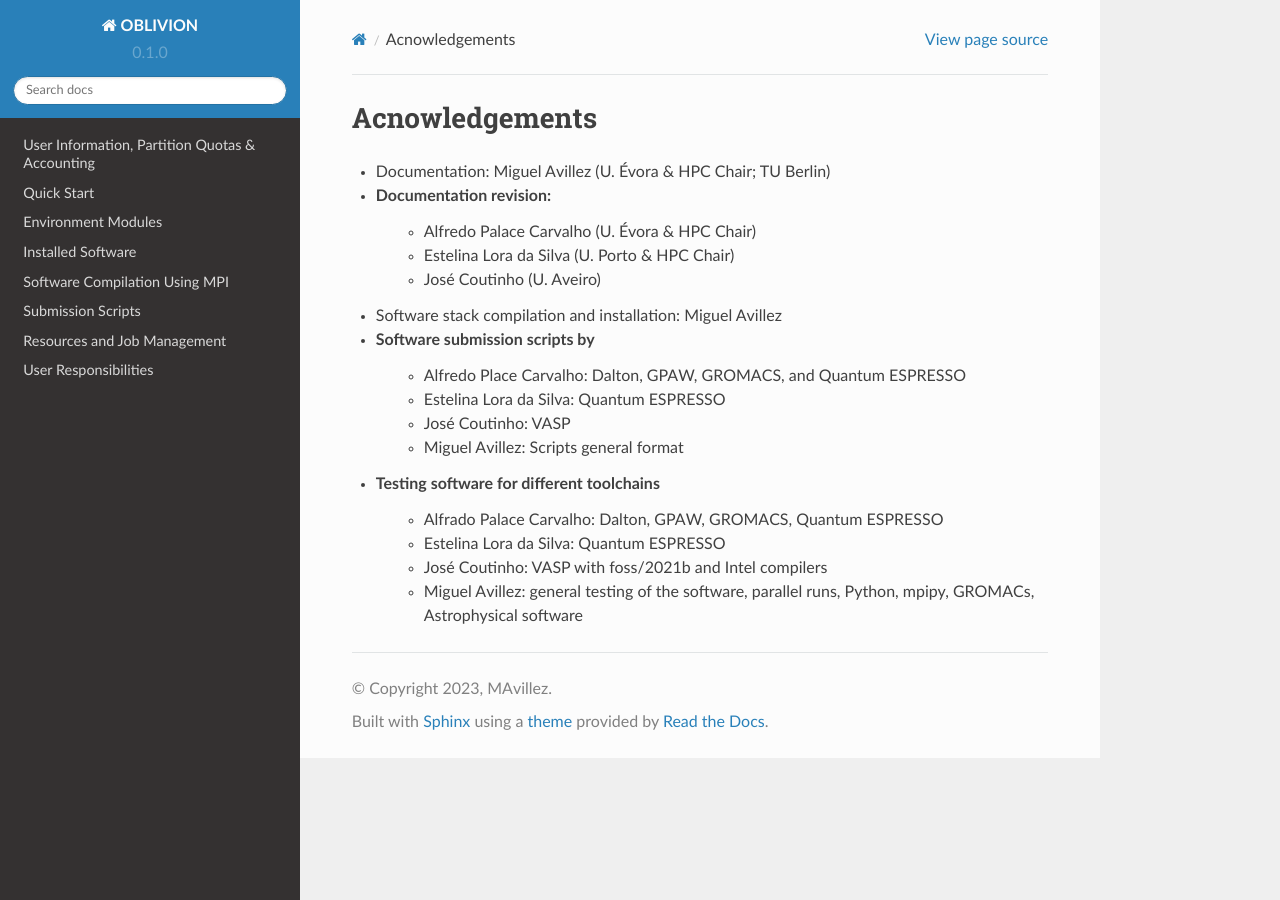
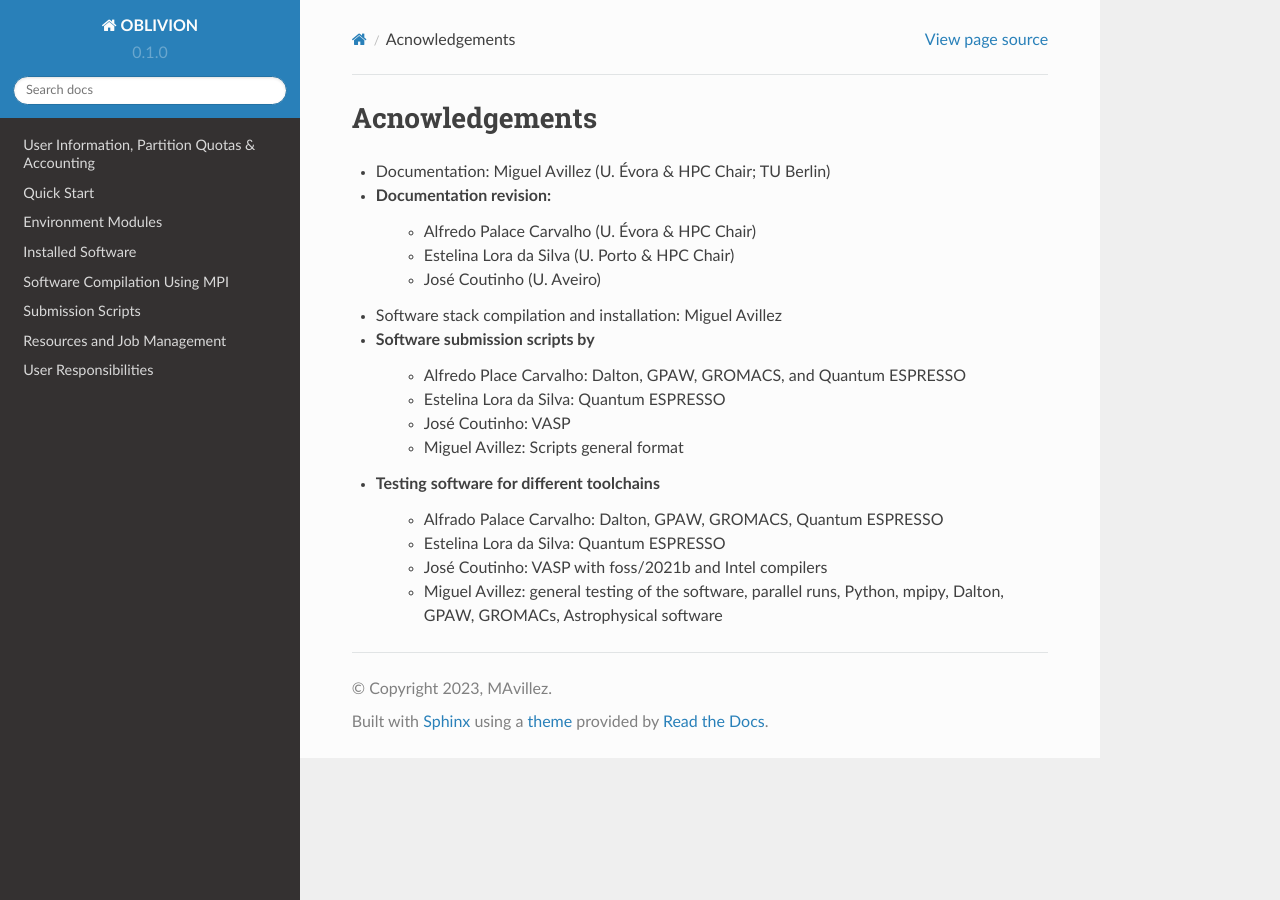
Before and after one commit to mavillez/Oblivion, a Sphinx documentation site: the page built from docs/source/acnowledgments.rst, in a window 1280 px wide. Built offline with Sphinx 7.4.7 and the Read the Docs theme 2.0.0, drawn with Linux system fonts in a browser that asks for light colours.

Commit message:
Update acnowledgments.rst

```diff
--- a/docs/source/acnowledgments.rst
+++ b/docs/source/acnowledgments.rst
@@ -15,4 +15,4 @@ Acnowledgements
     - Alfrado Palace Carvalho: Dalton, GPAW, GROMACS, Quantum ESPRESSO
     - Estelina Lora da Silva: Quantum ESPRESSO
     - José Coutinho: VASP with foss/2021b and Intel compilers
-    - Miguel Avillez: general testing of the software, parallel runs, Python, mpipy, GROMACs, Astrophysical software
+    - Miguel Avillez: general testing of the software, parallel runs, Python, mpipy, Dalton, GPAW, GROMACs, Astrophysical software
```
